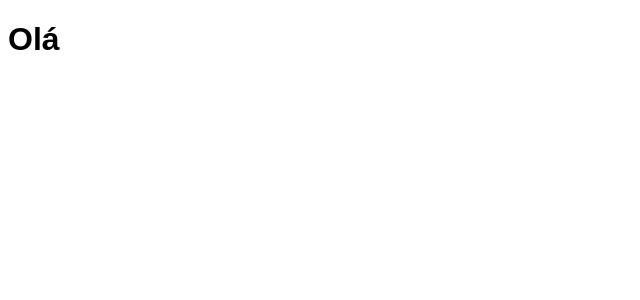
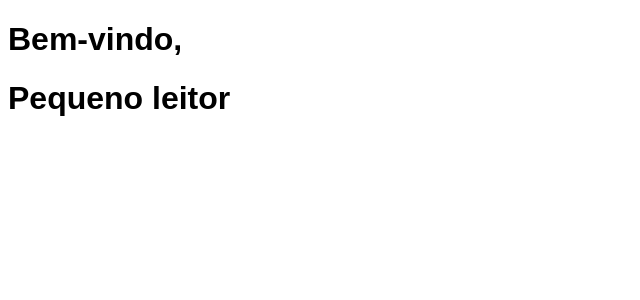
Before and after one commit to RAYsSA-Chaves/Projeto_Alice, a React (Vite) app in the folder Frontend/: page / in a window 1280 px wide. Shown: the top 300 px of the page, without its empty margins (0-640 px from the left). Built offline with nearby package versions, Linux system fonts and the light colour scheme.

Commit message:
começando a home

```diff
--- a/Frontend/src/pages/Home/Home.css
+++ b/Frontend/src/pages/Home/Home.css
@@ -0,0 +1,6 @@
+@import url('https://fonts.googleapis.com/css2?family=Poppins:ital,wght@0,100;0,200;0,300;0,400;0,500;0,600;0,700;0,800;0,900;1,100;1,200;1,300;1,400;1,500;1,600;1,700;1,800;1,900&display=swap');
+
+:root {
+    --fonte-primaria: 'Poppins';
+    --azul-degrade: linear-gradient(160deg, #3266DE 0%, #1B3778 0%)
+}
--- a/Frontend/src/pages/Home/Home.jsx
+++ b/Frontend/src/pages/Home/Home.jsx
@@ -1,7 +1,10 @@
+import './Home.css'
 function Home() {
     return (
         <>
-            <h1>Olá</h1>
+            <h1>Bem-vindo,</h1>
+            <h1>Pequeno leitor</h1>
+
         </>
     )
 }
```
